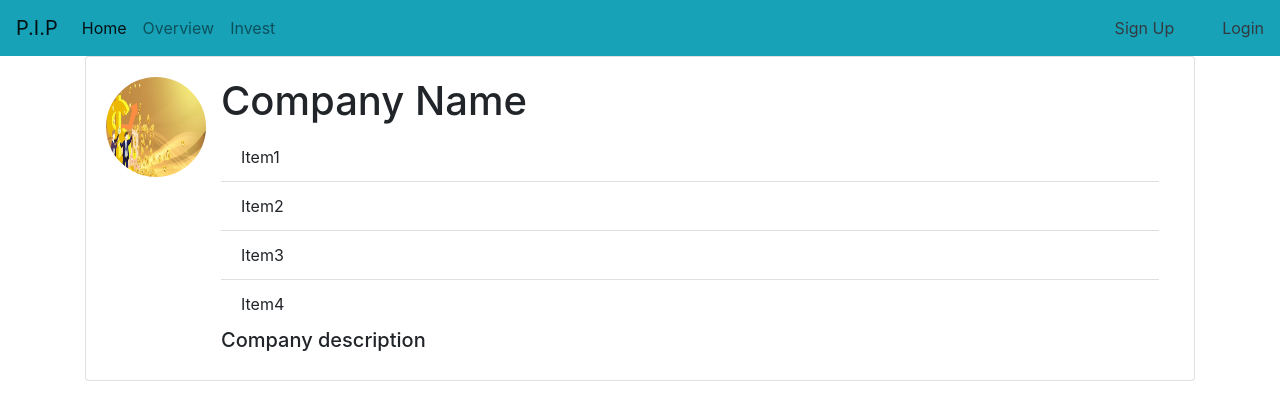
After one commit to Takshay-Makadia/swadheentha_hackathon, a Django app: page /description in a window 1280 px wide. The commit adds this page. Shown: the top 420 px of the page. Run offline with Django 4.2, Linux system fonts and the light colour scheme; some libraries are stand-ins or nearby versions.

Commit message:
css changed

```diff
--- /dev/null
+++ b/pip_app/static/css/description.css
@@ -0,0 +1,5 @@
+#profile-pic{
+    width: 100px;
+    height: 100px;
+    border-radius: 50%;
+}
--- /dev/null
+++ b/pip_app/templates/description.html
@@ -0,0 +1,25 @@
+{% extends 'base.html' %}
+{% load static %}
+{% block head %}
+<title>Discription | PIP APP</title>
+<link rel="stylesheet" href="{% static '/css/description.css'%}">
+{% endblock %} {% block body %}
+    <div class="container-md align-content-center">
+        <div class="card card-body">
+            <div class="d-flex align-items-start">
+            <img id="profile-pic" src="/static/images/investment_home.jpg" alt="test">
+            <div class="container-md">
+            <h1>Company Name</h1>
+            <ul class="list-group list-group-flush">
+                <li class="list-group-item">Item1</li>
+                <li class="list-group-item">Item2</li>
+                <li class="list-group-item">Item3</li>
+                <li class="list-group-item">Item4</li>
+            </ul>
+            <h5>Company description</h5>
+        </div>
+          </div>
+
+        </div>
+    </div>
+{% endblock %}
--- a/pip_app/urls.py
+++ b/pip_app/urls.py
@@ -19,5 +19,6 @@ from pip_app import views
 urlpatterns = [
     path('', views.home, name='home'),
     path('login', views.login, name='login'),
-    path('signup', views.signup, name='signup')
+    path('signup', views.signup, name='signup'),
+    path('description', views.description, name='description'),
 ]
--- a/pip_app/views.py
+++ b/pip_app/views.py
@@ -9,6 +9,12 @@ from django.template import loader
 # import numpy as np
 # from datetime import datetime
 # import yfinance as yf
+from django.shortcuts import render
+from pandas_datareader import data as pdr
+import pandas as pd
+import numpy as np
+from datetime import datetime
+import yfinance as yf
 
 #yf.pdr_override()
 
@@ -28,7 +34,7 @@ def login(request):
             if user.email == email:
                 if user.password == password:
                     authorized = True
-                    tip_stock_data = stockpredict()
+                    tip_stock_data = []
                     context = {
                         'valid': authorized,
                         'message': 'Succesfully Logged in!',
@@ -91,6 +97,8 @@ def signup(request):
     }
     return HttpResponse(template.render(context, request))
 
+def description(request):
+    return render(request,'description.html')
 
 #def stockpredict():
 
```
Also changed, not shown: pip_app/templates/home.html (+5 -8 lines).
